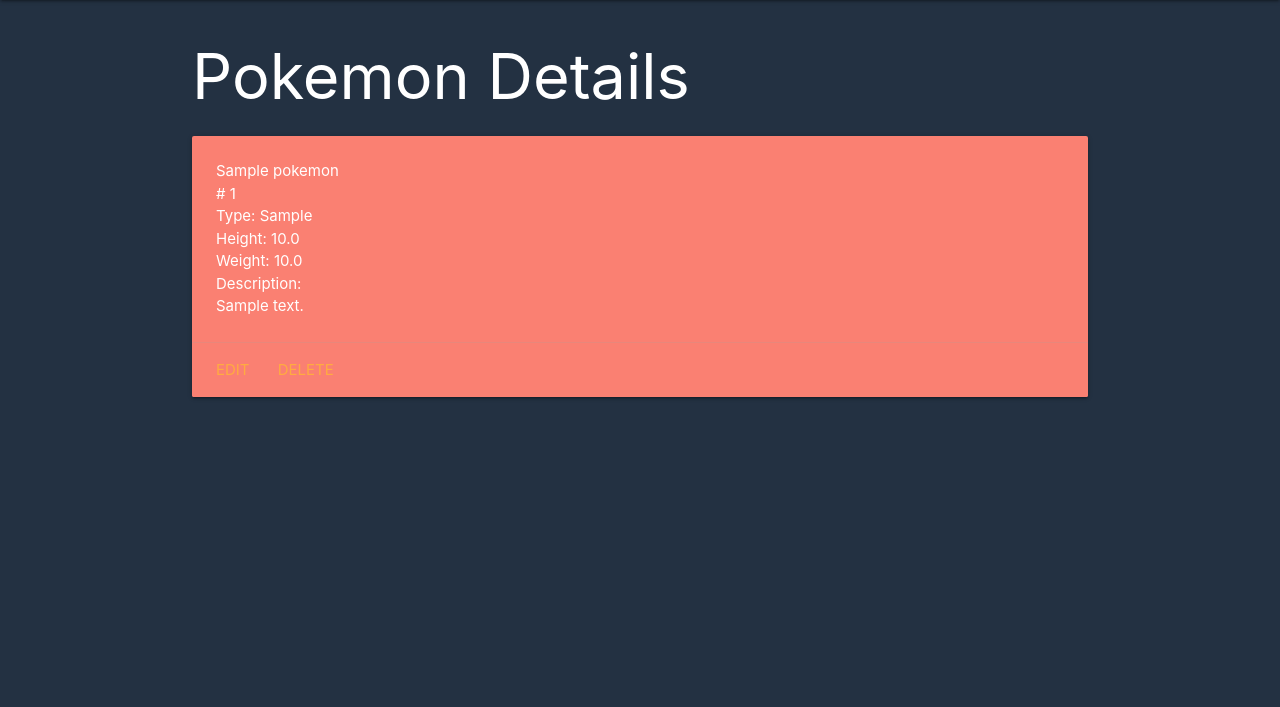
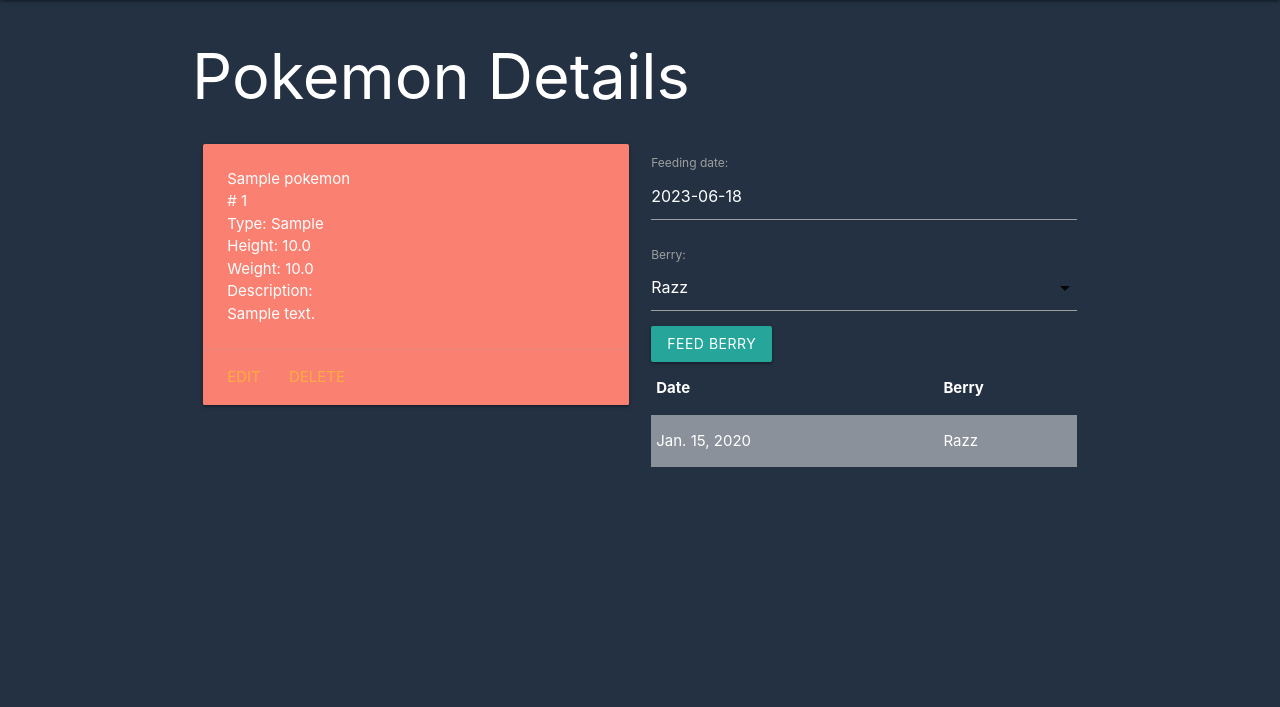
Before and after one commit to AmritpalC/pokemoncollector, a Django app: page /pokemons/1/ in a window 1280 px wide. Shown: the part 64-771 px from the top of the page. Run offline with Django 4.2, Linux system fonts and the light colour scheme; tables that the repository leaves empty hold one stand-in row (values such as "Sample post").

Commit message:
feeding model add, one:many relationship, feeding list and add feeding add

```diff
--- a/main_app/admin.py
+++ b/main_app/admin.py
@@ -1,7 +1,8 @@
 from django.contrib import admin
 
 #importing model
-from .models import Pokemon
+from .models import Pokemon, Feeding
 
 # Register your models here.
 admin.site.register(Pokemon)
+admin.site.register(Feeding)
--- /dev/null
+++ b/main_app/forms.py
@@ -0,0 +1,7 @@
+from django.forms import ModelForm
+from .models import Feeding
+
+class FeedingForm(ModelForm):
+    class Meta:
+        model = Feeding
+        fields = ['date', 'berry']
--- a/main_app/models.py
+++ b/main_app/models.py
@@ -1,6 +1,13 @@
 from django.db import models
 
 from django.urls import reverse
+
+# Tuple of 2-tuples
+BERRIES = (
+    ('R', 'Razz'),
+    ('N', 'Nanab'),
+    ('P', 'Pinap'),
+)
 
 # Create your models here.
 class Pokemon(models.Model):
@@ -11,8 +18,28 @@ class Pokemon(models.Model):
     type = models.CharField(max_length=100)
     description = models.TextField(max_length=500)
 
-    def __stri__(self):
+    def __str__(self):
         return f'{self.name} ({self.id})'
 
     def get_absolute_url(self):
         return reverse('detail', kwargs={'pokemon_id': self.id})
+
+# New model - berries
+class Feeding(models.Model):
+    date = models.DateField('feeding date')
+    berry = models.CharField(
+        max_length=1,
+        choices=BERRIES,
+        default=BERRIES[0][0]
+    )
+
+    pokemon = models.ForeignKey(
+        Pokemon,
+        on_delete=models.CASCADE
+    )
+
+    def __str__(self):
+        return f"{self.get_berry_display()} on {self.date}"
+
+    class Meta:
+        ordering = ['-date']
--- a/main_app/static/css/style.css
+++ b/main_app/static/css/style.css
@@ -7,12 +7,20 @@ body {
 }
 
 a {
-    color: #017075;
+    color: #5ed3d9;
 }
 
 .card {
     color: white;
     background-color: salmon;
+}
+
+.card-action a {
+    color: teal;
+}
+
+input, textarea {
+    color: white;
 }
 
 nav {
@@ -23,9 +31,6 @@ main {
     flex: 1 0 auto;
 }
 
-td {
-    color: white;
-}
 
 footer.page-footer {
     padding-top: 0;
--- a/main_app/templates/about.html
+++ b/main_app/templates/about.html
@@ -5,5 +5,6 @@
 <hr>
 <p>Follow my journey to becoming a Pokemon Master by catching them all!</p>
 <p>Gotta Catch 'Em All!</p>
+<p>- Am Ketchum</p>
 
 {% endblock %}
--- a/main_app/templates/base.html
+++ b/main_app/templates/base.html
@@ -10,6 +10,7 @@
   <link href="https://fonts.googleapis.com/icon?family=Material+Icons" rel="stylesheet">
   <link rel="stylesheet" href="https://cdnjs.cloudflare.com/ajax/libs/materialize/1.0.0/css/materialize.min.css">
   <link rel="stylesheet" type="text/css" href="{% static 'css/style.css' %}">
+  <script src="https://cdnjs.cloudflare.com/ajax/libs/materialize/1.0.0/js/materialize.min.js"></script>
 </head>
 <body>
   <header class="navbar-fixed">
--- a/main_app/templates/pokemons/detail.html
+++ b/main_app/templates/pokemons/detail.html
@@ -3,12 +3,18 @@
 
 <h1>Pokemon Details</h1>
 
+<div class="row">
+    <div class="col s6">
         <div class="card">
             <div class="card-content">
                 <span class="card-tile">{{ pokemon.name }}</span>
                 <p># {{ pokemon.number }}</p>
                 <p>Type: {{ pokemon.type }}</p>
+                {% if pokemon.height > 0.3 %}
                     <p>Height: {{ pokemon.height }}</p>
+                {% else %}
+                    <p>Height: Tiny</p>
+                {% endif %}
                 <p>Weight: {{ pokemon.weight }}</p>
                 <p>Description: {{ pokemon.description|linebreaks }}</p>
             </div>
@@ -17,5 +23,41 @@
                 <a href="{% url 'pokemons_delete' pokemon.id %}">Delete</a>
             </div>
         </div>
+    </div>
+    <div class="col s6">
+        <form class="{% url 'add_feeding' pokemon.id %}" method="POST">
+            {% csrf_token %}
+            <!-- Render the inputs -->
+            {{ feeding_form.as_p }}
+            <input type="submit" class="btn" value="Feed Berry">
+        </form>
+        <table class="striped">
+            <thead>
+                <tr><th>Date</th><th>Berry</th></tr>
+            </thead>
+            <tbody>
+                {% for feeding in pokemon.feeding_set.all %}
+                    <tr>
+                        <td>{{feeding.date}}</td>
+                        <td>{{feeding.get_berry_display}}</td>
+                    </tr>
+                {% endfor %}
+            </tbody>
+        </table>
+    </div>
+</div>
 
+<script>
+    const dateEl = document.getElementById('id_date');
+    // M is Materialize's global car
+    M.Datepicker.init(dateEl, {
+        format: 'yyyy-mm-dd',
+        defaultDate: new Date(),
+        setDefaultDate: true,
+        autoClose: true
+    });
+
+    const selectEl = document.getElementById('id_berry');
+    M.FormSelect.init(selectEl);
+</script>
 {% endblock %}
--- a/main_app/urls.py
+++ b/main_app/urls.py
@@ -9,4 +9,5 @@ urlpatterns = [
     path('pokemons/create/', views.PokemonCreate.as_view(), name='pokemons_create'),
     path('pokemons/<int:pk>/update/', views.PokemonUpdate.as_view(), name='pokemons_update'),
     path('pokemons/<int:pk>/delete/', views.PokemonDelete.as_view(), name='pokemons_delete'),
+    path('pokemons/<int:pokemon_id>/add_feeding/', views.add_feeding, name='add_feeding'),
 ]
--- a/main_app/views.py
+++ b/main_app/views.py
@@ -1,10 +1,11 @@
-from django.shortcuts import render
+from django.shortcuts import render, redirect
 
 #Importing CreateView
 from django.views.generic.edit import CreateView, UpdateView, DeleteView
 
-# Importing Pokemon mode
+# Importing Pokemon model and FeedingForm
 from .models import Pokemon
+from .forms import FeedingForm
 
 # Create your views here.
 def home(request):
@@ -21,7 +22,10 @@ def pokemons_index(request):
 
 def pokemons_detail(request, pokemon_id):
     pokemon = Pokemon.objects.get(id=pokemon_id)
-    return render(request, 'pokemons/detail.html', { 'pokemon': pokemon })
+    feeding_form = FeedingForm()
+    return render(request, 'pokemons/detail.html', {
+        'pokemon': pokemon, 'feeding_form': feeding_form
+    })
 
 class PokemonCreate(CreateView):
     model = Pokemon
@@ -34,3 +38,11 @@ class PokemonUpdate(UpdateView):
 class PokemonDelete(DeleteView):
     model = Pokemon
     success_url = '/pokemons'
+
+def add_feeding(request, pokemon_id):
+    form = FeedingForm(request.POST)
+    if form.is_valid():
+        new_feeding = form.save(commit=False)
+        new_feeding.pokemon_id = pokemon_id
+        new_feeding.save()
+    return redirect('detail', pokemon_id=pokemon_id)
```
Also changed, not shown: main_app/migrations/0002_berries.py (added), main_app/migrations/0003_rename_berries_feeding.py (added). Lines whose indentation alone changed are shown as unchanged.
